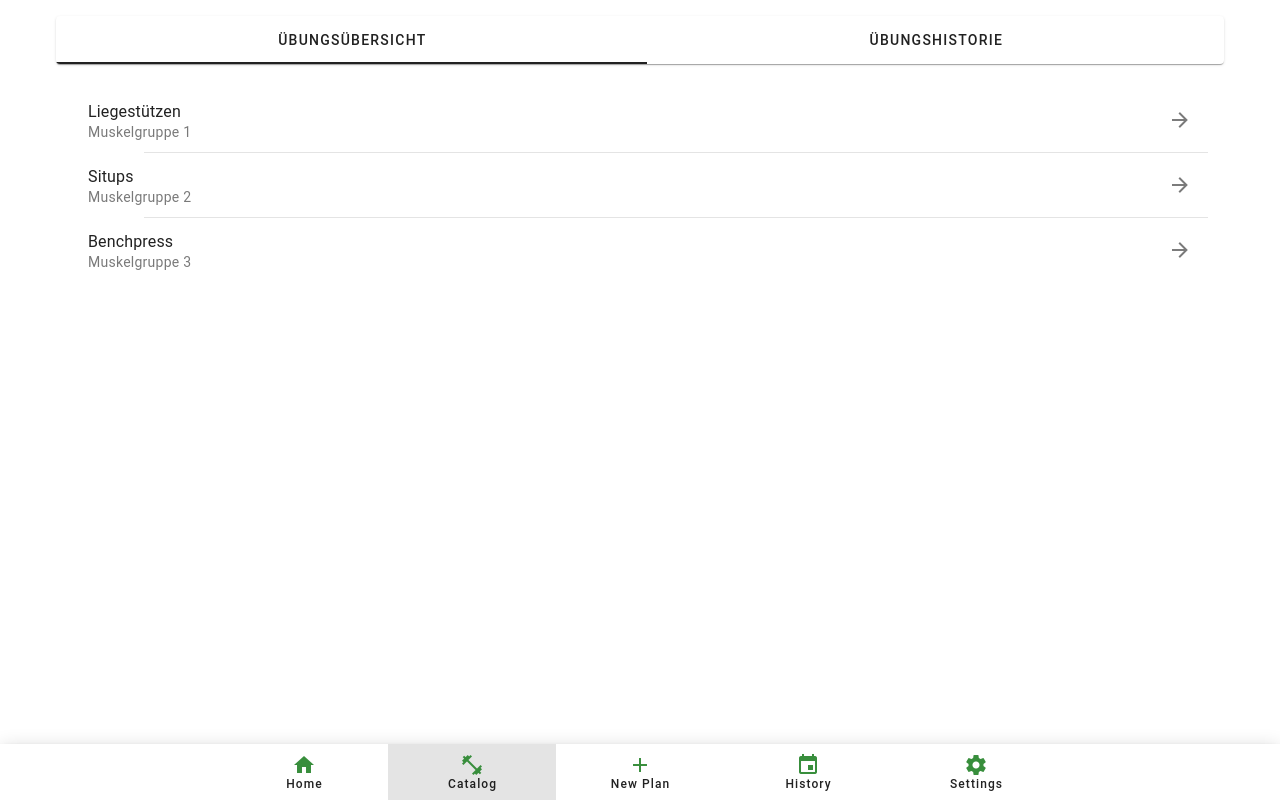
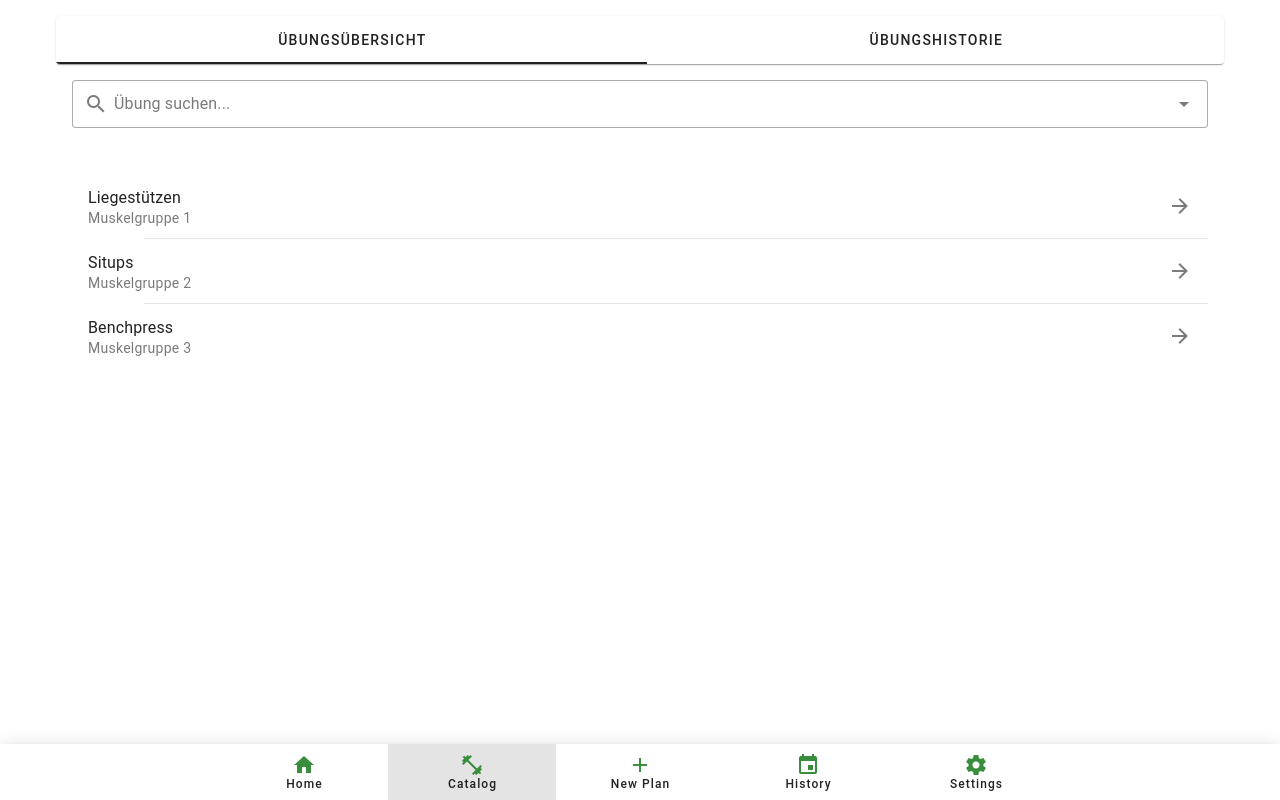
Before and after one commit to KlaraOppenheimerSchule/Bofrostbuben, a Vue app in the folder frontend/: page /ExerciseCatalogueView in a window 1280 px wide. Built offline with nearby package versions, Linux system fonts and the light colour scheme; a small style sheet from the web is missing; the HTML template or start-up script is replaced by a standard one.

Commit message:
feat(catalogue): add search to ExerciseCatalogueList

```diff
--- a/frontend/src/components/catalogue/ExerciseCatalogueList.vue
+++ b/frontend/src/components/catalogue/ExerciseCatalogueList.vue
@@ -1,34 +1,76 @@
 <script setup lang="ts">
+import { ref, computed } from 'vue'
 
 const itemPlaceholders = [
   {
-    title: 'Liegestützen',
-    subtitle: 'Muskelgruppe 1',
+    exerciseName: 'Liegestützen',
+    muscleGroup: 'Muskelgruppe 1',
   },
-  { type: 'divider', inset: true },
   {
-    title: 'Situps',
-    subtitle: 'Muskelgruppe 2',
+    exerciseName: 'Situps',
+    muscleGroup: 'Muskelgruppe 2',
   },
-  { type: 'divider', inset: true },
   {
-    title: 'Benchpress',
-    subtitle: 'Muskelgruppe 3',
+    exerciseName: 'Benchpress',
+    muscleGroup: 'Muskelgruppe 3',
   },
 ]
+
+const selectedExercise = ref(null)
+const searchInput = ref('')
+
+const filteredItems = computed(() => {
+  if (!selectedExercise.value) {
+    return itemPlaceholders
+  }
+
+  return itemPlaceholders.filter(item =>
+    item.exerciseName === selectedExercise.value
+  )
+})
+
+const autocompleteItems = computed(() => {
+  // Only show items if user has typed something
+  if (!searchInput.value || searchInput.value.length === 0) {
+    return []
+  }
+  return itemPlaceholders
+})
 
 </script>
 
 <template>
   <v-container class="mx-auto">
-    <v-list :items="itemPlaceholders" lines="two" item-props>
-      <template v-slot:subtitle="{ subtitle }">
-        <div v-html="subtitle"></div>
+    <v-autocomplete v-model="selectedExercise" v-model:search="searchInput" :items="autocompleteItems"
+      item-title="exerciseName" item-value="exerciseName" label="Übung suchen..." prepend-inner-icon="mdi-magnify"
+      clearable variant="outlined" density="comfortable" class="mb-4" no-data-text="Keine Übungen gefunden">
+      <template v-slot:item="{ props, item }">
+        <v-list-item v-bind="props" :subtitle="item.raw.muscleGroup"></v-list-item>
       </template>
+    </v-autocomplete>
 
-      <template v-slot:append>
-        <v-icon>mdi-arrow-right</v-icon>
+    <v-list lines="two">
+      <template v-for="(item, index) in filteredItems" :key="index">
+        <v-list-item :title="item.exerciseName" :subtitle="item.muscleGroup" :to="`/exercise/${index}`">
+          <template v-slot:subtitle="{ subtitle }">
+            <div v-html="subtitle"></div>
+          </template>
+
+          <template v-slot:append>
+            <v-icon>mdi-arrow-right</v-icon>
+          </template>
+        </v-list-item>
+
+        <v-divider v-if="index < filteredItems.length - 1" :inset="true"></v-divider>
       </template>
     </v-list>
+
+    <v-card v-if="filteredItems.length === 0" class="pa-4 text-center" variant="outlined">
+      <v-card-text>
+        <v-icon size="48" color="grey">mdi-magnify</v-icon>
+        <div class="text-h6 mt-2">Keine Übungen gefunden</div>
+        <div class="text-body-2 text-grey">Wählen Sie eine Übung aus</div>
+      </v-card-text>
+    </v-card>
   </v-container>
 </template>
```
